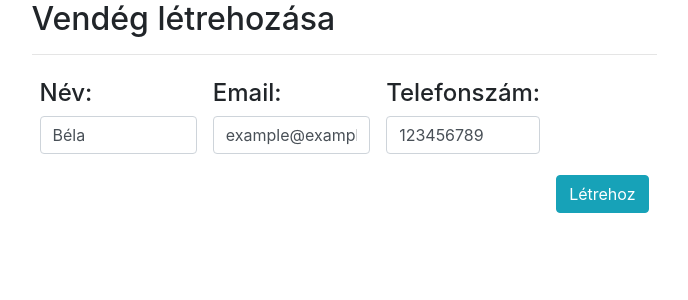
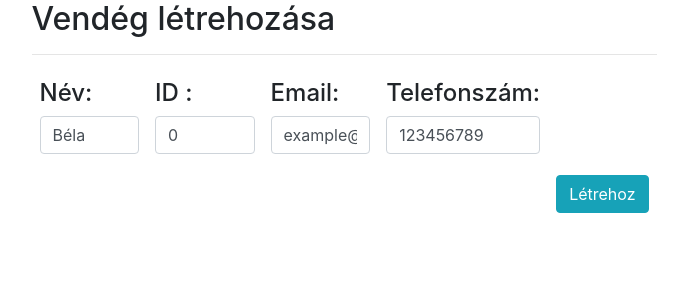
Before and after one commit to L0ggeRs/afp2_exception, a React (Create React App) app in the folder frontend/: page / in a window 1280 px wide. Shown: the top 300 px of the page, without its empty margins (296-984 px from the left). Built offline with nearby package versions, Linux system fonts and the light colour scheme; what flux would draw is missing.

Commit message:
#10  Hiba javítás
Nem vitte fel az adatot., mert nem volt id megadva.

```diff
--- a/frontend/src/action/GuestAction.js
+++ b/frontend/src/action/GuestAction.js
@@ -2,10 +2,11 @@ import axios from 'axios';
 import dispatcher from '../dispatcher/Dispatcher';
 import * as actionConstants from '../dispatcher/GuestActionConstants';
 
-export const recordGuest = ({GuestName,GuestEmail,GuestPhone}) =>{
+export const recordGuest = ({GuestName,GuestID,GuestEmail,GuestPhone}) =>{
     axios.post('/guest/record',
         {
             name : GuestName,
+            guestId : GuestID,
             email: GuestEmail,
             phone : GuestPhone,
         })
--- a/frontend/src/component/GuestAddForm.js
+++ b/frontend/src/component/GuestAddForm.js
@@ -8,6 +8,7 @@ class GuestAddForm extends React.Component {
         super(props);
         this.state = {
             GuestName: 'Béla',
+            GuestID: '0',
             GuestEmail: 'example@example.com',
             GuestPhone: '123456789',
         };
@@ -35,6 +36,18 @@ class GuestAddForm extends React.Component {
                                        onChange={(e) => {
                                            let st = this.state;
                                            st.GuestName = e.target.value;
+                                           this.setState(st);
+                                       }}
+                                />
+                            </div>
+                            <div className="p-2">
+                                <h4>ID :</h4>
+                                <input className={"form-control myinput"}
+                                       type={"text"}
+                                       value={this.state.GuestID}
+                                       onChange={(e) => {
+                                           let st = this.state;
+                                           st.GuestID = e.target.value;
                                            this.setState(st);
                                        }}
                                 />
```
